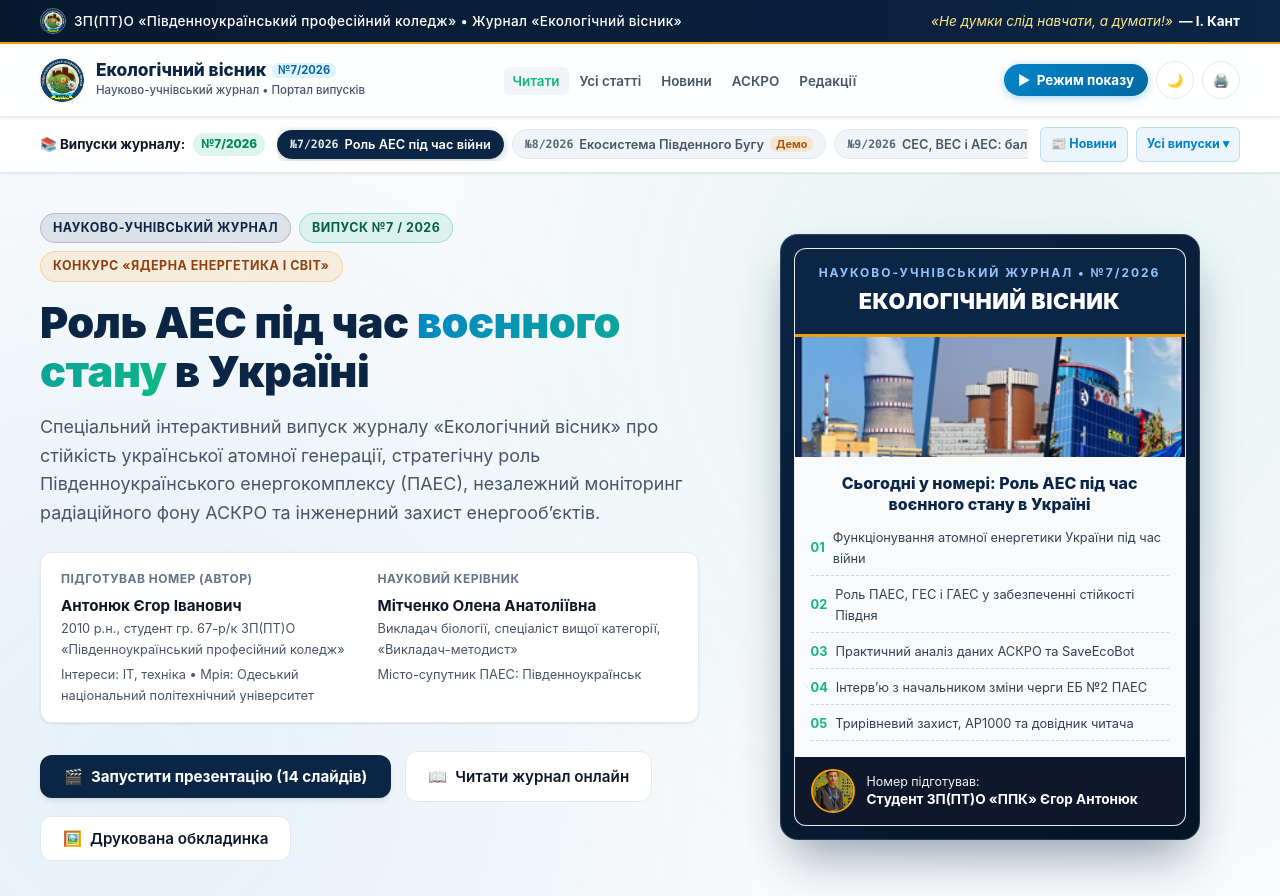
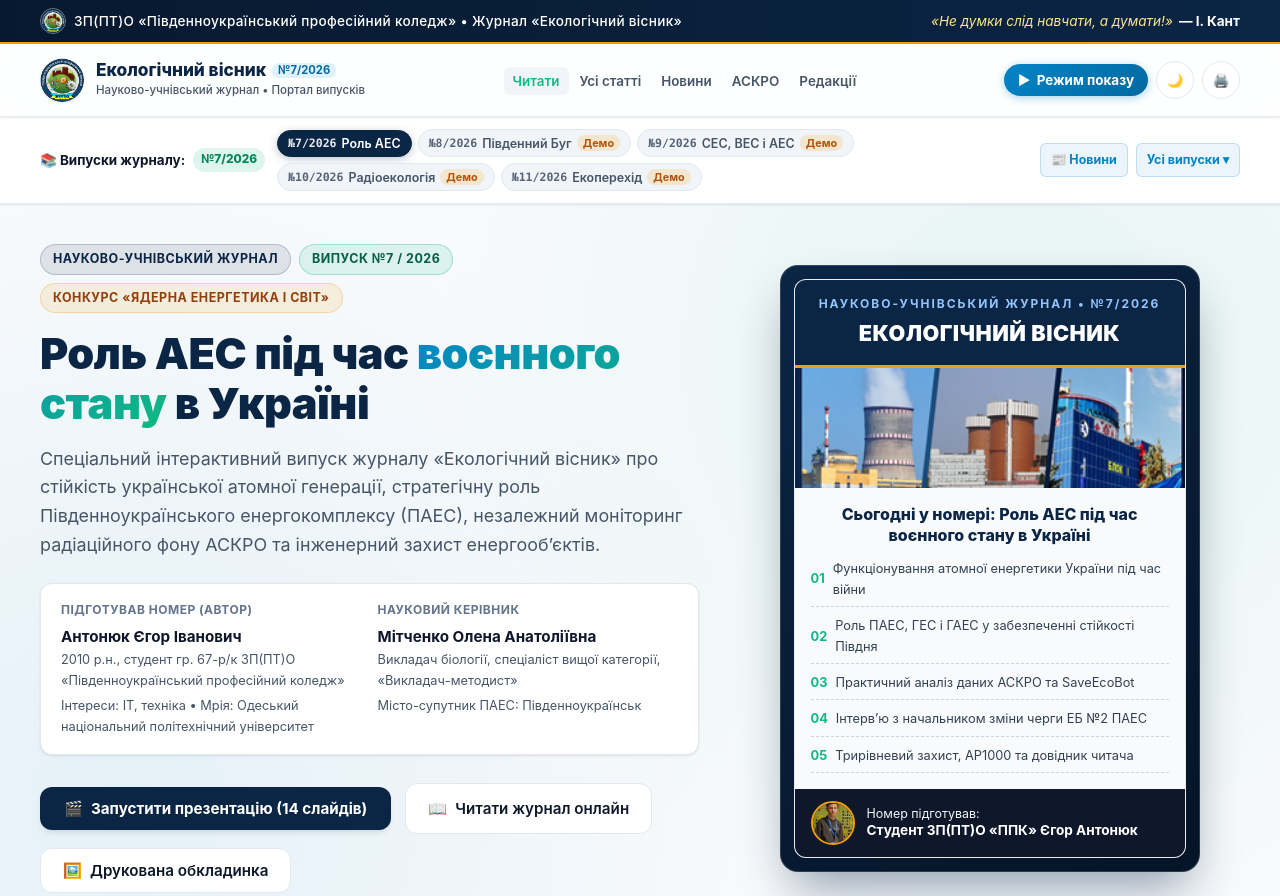
Before and after one commit to egor-developer-ai/ekologichnyi-visnyk, a plain HTML site: page index.html in a window 1280 px wide. Shown: the top 896 px of the page. Drawn offline with Linux system fonts and the light colour scheme.

Commit message:
Polish article switcher bar wrapping and remove horizontal scrollbar

```diff
--- a/assets/css/style.css
+++ b/assets/css/style.css
@@ -2521,24 +2521,23 @@ button {
 .switcher-tabs {
   display: flex;
   align-items: center;
-  gap: 8px;
-  overflow-x: auto;
+  flex-wrap: wrap;
+  gap: 6px;
   flex: 1;
   min-width: 240px;
   padding: 2px 0;
-  scrollbar-width: thin;
 }
 
 .switcher-tab {
   display: inline-flex;
   align-items: center;
-  gap: 6px;
-  padding: 6px 12px;
+  gap: 5px;
+  padding: 5px 10px;
   border-radius: var(--radius-full);
   border: 1px solid var(--border-color);
   background: var(--bg-subtle);
   color: var(--text-muted);
-  font-size: 0.8rem;
+  font-size: 0.78rem;
   font-weight: 600;
   white-space: nowrap;
   transition: var(--transition);
--- a/assets/js/articles-data.js
+++ b/assets/js/articles-data.js
@@ -14,7 +14,7 @@ window.ECO_JOURNAL_ARTICLES = [
     statusLabel: 'Конкурсна робота • Основа',
     category: 'energy',
     categoryLabel: 'Атомна енергетика',
-    shortNavTitle: 'Роль АЕС під час війни',
+    shortNavTitle: 'Роль АЕС',
     title: 'Роль АЕС під час воєнного стану в Україні',
     subtitle:
       'Функціонування українських АЕС, Південноукраїнського енергокомплексу, незалежний моніторинг АСКРО/SaveEcoBot та 3-рівневий захист енергооб’єктів.',
@@ -36,7 +36,7 @@ window.ECO_JOURNAL_ARTICLES = [
     statusLabel: 'Демо-стаття (шаблон)',
     category: 'ecology',
     categoryLabel: 'Водні ресурси',
-    shortNavTitle: 'Екосистема Південного Бугу',
+    shortNavTitle: 'Південний Буг',
     title: 'Водна екосистема Південного Бугу та гідровузли енергокомплексу',
     subtitle:
       'Гідрологічна роль річки Південний Буг, взаємодія Ташлицького ставка-охолоджувача й Олександрівського водосховища та принципи збереження біорізноманіття каньйону.',
@@ -236,7 +236,7 @@ window.ECO_JOURNAL_ARTICLES = [
     statusLabel: 'Демо-стаття (шаблон)',
     category: 'energy',
     categoryLabel: 'ВДЕ та енергобаланс',
-    shortNavTitle: 'СЕС, ВЕС і АЕС: баланс',
+    shortNavTitle: 'СЕС, ВЕС і АЕС',
     title: 'Сонячні й вітрові станції Миколаївщини у тандемі з АЕС',
     subtitle:
       'Як поєднання базової атомної генерації, вітрових та сонячних електростанцій і гідроакумуляції формує стійку безвуглецеву модель енергопостачання.',
@@ -443,7 +443,7 @@ window.ECO_JOURNAL_ARTICLES = [
     statusLabel: 'Демо-стаття (шаблон)',
     category: 'ecology',
     categoryLabel: 'Радіоекологія',
-    shortNavTitle: 'Радіоекологія та біоіндикація',
+    shortNavTitle: 'Радіоекологія',
     title: 'Природний фон гранітного щита та біоіндикація довкілля біля АЕС',
     subtitle:
       'Чому геологія Українського щита зумовлює фон 0,10–0,14 мкЗв/год, як працюють лишайники-біоіндикатори та чому важливо перевіряти дані на АСКРО.',
@@ -627,7 +627,7 @@ window.ECO_JOURNAL_ARTICLES = [
     statusLabel: 'Демо-стаття (шаблон)',
     category: 'youth',
     categoryLabel: 'Клімат і молодь',
-    shortNavTitle: 'Декарбонізація та молодь',
+    shortNavTitle: 'Екоперехід',
     title: 'Декарбонізація та екозвички студентів у цифрову епоху',
     subtitle:
       'Зв’язок між безвуглецевою електроенергією АЕС, енергоефективністю будівель, зменшенням викидів CO₂ та щоденними екологічними ініціативами в коледжі.',
```
